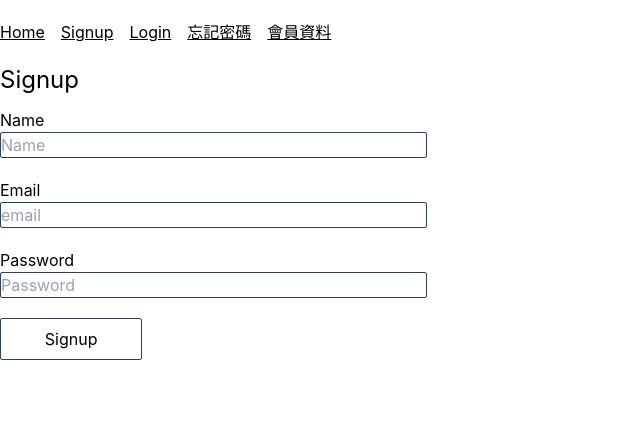
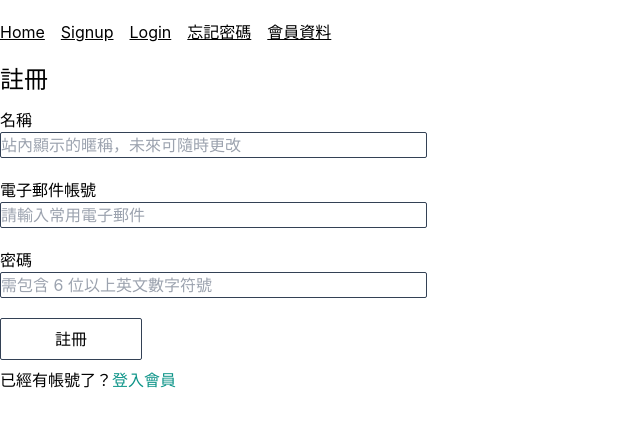
Before and after one commit to yachuh/easysplit, a React (Create React App) app: page /signup in a window 1280 px wide. Shown: the top 426 px of the page, without its empty margins (0-640 px from the left). Built offline with nearby package versions, Linux system fonts and the light colour scheme.

Commit message:
login and signup refactor

```diff
--- a/src/App.js
+++ b/src/App.js
@@ -5,7 +5,7 @@ import SignupPage from "./pages/SignupPage";
 import LoginPage from "./pages/LoginPage";
 import AccountActivationPage from "./pages/AccountActivationPage";
 import ForgetPwdPage from "./pages/ForgetPwdPage";
-import UserProfilePage from "./pages/UserProfilePage";
+import ProfilePage from "./pages/ProfilePage";
 
 function App() {
   return (
@@ -20,7 +20,7 @@ function App() {
         <Route path="/login" element={<LoginPage />} />
         <Route path="/signup" element={<SignupPage />} />
         <Route path="/ForgetPassword" element={<ForgetPwdPage />} />
-        <Route path="/UserProfile" element={<UserProfilePage />} />
+        <Route path="/profile" element={<ProfilePage />} />
       </Routes>
     </div>
   );
--- a/src/components/Login.js
+++ b/src/components/Login.js
@@ -1,142 +1,90 @@
 import axios from 'axios';
-import { useForm } from "react-hook-form";
+import { useForm } from 'react-hook-form';
+import { useNavigate, Link } from 'react-router-dom';
+import { loginApi } from '../utils/api';
 
 export const Login = () => {
-    const { register, handleSubmit, formState: { errors } } = useForm({
+    const {
+        register,
+        handleSubmit,
+        formState: { errors }
+    } = useForm({
         defaultValues: {
             Account: '',
             Password: ''
         }
     });
-    const onSubmit = data => {
-        console.log(data);
 
-        const {
-            Account,
-            Password
-        } = data;
+    let navigate = useNavigate();
 
-        axios
-            .post(`https://easysplit.rocket-coding.com/api/User/Login`,
-                {
-                    "Account": Account,
-                    "Password": Password.trim()
-                })
-            .then(res => {
-                console.log(res);
-                console.log("登入成功");
-            })
-            .catch(err => {
-                console.log(err);
-            });
+    const onSubmit = async data => {
+        console.log('form data', data);
 
-
-        //     var myHeaders = new Headers();
-        //     myHeaders.append("Content-Type", "application/json");
-
-        //     var raw = JSON.stringify({
-        //         "Name": "Dora",
-        //         "Account": "poyuhq@gmail.com",
-        //         "Password": "VV778899"
-        //     });
-
-        //     var requestOptions = {
-        //         method: 'POST',
-        //         headers: myHeaders,
-        //         body: raw,
-        //         redirect: 'follow'
-        //     };
-
-        //     fetch("https://easysplit.rocket-coding.com/api/user/SignUp", requestOptions)
-        //         .then(response => response.text())
-        //         .then(result => console.log(result))
-        //         .catch(error => console.log('error', error));
+        try {
+            const res = await loginApi(data);
+            const { Status: status, Message: message } = res.data;
+            console.log(data);
+            if (!status) { // 登入失敗
+                alert(message);
+            } else { // 登入成功
+                console.log(message);
+                navigate('/profile');
+            }
+        } catch (err) {
+            console.log(err);
+        }
     }
-
-    // const {
-    //     regsiter,
-    //     formState: { errors },
-    //     getValues,
-    //     handleSubmit
-    // } = useForm({
-    //     defaultValues: {
-    //         name:'',
-    //         email:'',
-    //         password:''
-    //     }
-    // });
 
     return (
         <div>
-            <h2 className="text-2xl mb-3">Login</h2>
-            <form
-                className="flex flex-col w-1/3"
-                onSubmit={handleSubmit(onSubmit)}>
-                <label
-                    htmlFor="Account">
-                    Email
-                </label>
+            <h2 className="text-2xl mb-3">登入</h2>
+            <form className="flex flex-col w-1/3" onSubmit={handleSubmit(onSubmit)}>
+                {/* Email */}
+                <label htmlFor="account">電子郵件</label>
                 <input
+                    id="account"
                     className="mb-3 border border-slate-700 rounded-sm"
                     type="email"
-                    placeholder="email"
-                    {...register("Account",
-                        {
-                            required: {
-                                value: true,
-                                message: '請輸入資料內容!'
-                            },
-                            pattern: {
-                                value: /^\S+@\S+$/i,
-                                message: "格式有誤!"
-                            }
+                    placeholder="請輸入你的會員電子郵件"
+                    {...register('account', {
+                        required: '此為必填欄位',
+                        pattern: {
+                            value: /^\S+@\S+$/i,
+                            message: '電子郵件格式有誤，請重新確認'
                         }
-                    )}
+                    })}
                 />
-                <p
-                    className="text-xs mb-2 text-rose-600">
-                    {errors.Account?.message}
-                </p>
-                <label
-                    htmlFor="Password">
-                    Password
-                </label>
+                <p className="text-xs mb-2 text-rose-600">{errors.Account?.message}</p>
+                {/* 密碼 */}
+                <label htmlFor="password">密碼</label>
+
                 <input
+                    id="password"
                     className="mb-3 border border-slate-700 rounded-sm"
                     type="password"
-                    placeholder="Password"
-                    {...register("Password",
-                        {
-                            required: {
-                                value: true,
-                                message: '請輸入資料內容!'
-                            },
-                            minLength: {
-                                value: 8,
-                                message: "密碼長度至少6位字元"
-                            }
+                    placeholder="請輸入密碼"
+                    {...register('password', {
+                        required: {
+                            value: true,
+                            message: '此為必填欄位'
+                        },
+                        minLength: {
+                            value: 6,
+                            message: '密碼長度至少6位字元'
                         }
-                    )} />
+                    })}
+                />
                 <p className="text-xs mb-2 text-rose-600">{errors.Password?.message}</p>
-
+                {/* 確認 BTN */}
                 <input
                     className="p-2 border border-slate-700 rounded-sm w-1/3"
-                    value="Login"
-                    type="submit" />
+                    type="submit"
+                    value="登入"
+                />
             </form>
-
-            {/* <form>
-                <div>Name
-                    <input type="text" className="ml-2 mb-3 border border-slate-700 rounded-sm"/>
-                </div>
-                <div>Email
-                    <input type="email" className="ml-2 mb-3 border border-slate-700 rounded-sm"/>
-                </div>
-                <div>Password
-                    <input type="password" className="ml-2 mb-3 border border-slate-700 rounded-sm"/>
-                </div>
-                <input type="submit" value="Signup" className="p-2 border border-slate-700 rounded-sm"/>
-            </form> */}
+            <div className='mt-2'>
+                <p>還沒有帳號嗎？<Link className="text-teal-600" to="/signup">註冊會員</Link></p>
+            </div>
         </div>
     );
 }
--- a/src/components/Nav.js
+++ b/src/components/Nav.js
@@ -16,7 +16,7 @@ const Nav = () => {
                 <Link to="/ForgetPassword">忘記密碼</Link>
             </li>
             <li>
-                <Link to="/UserProfile">會員資料</Link>
+                <Link to="/profile">會員資料</Link>
             </li>
         </nav>
     );
--- a/src/components/UserProfile.js
+++ b/src/components/Profile.js
@@ -1,7 +1,7 @@
 import axios from 'axios';
 import { useForm } from "react-hook-form";
 
-export const UserProfile = () => {
+export const Profile = () => {
     const { register, handleSubmit, formState: { errors } } = useForm({
         defaultValues: {
             Name: '',
--- a/src/components/Signup.js
+++ b/src/components/Signup.js
@@ -1,164 +1,105 @@
-import axios from 'axios';
-import { useForm } from "react-hook-form";
+import { useForm } from 'react-hook-form';
+import { Link } from 'react-router-dom';
+import { signupApi } from '../utils/api';
+
 
 export const Signup = () => {
 
-    const { register, handleSubmit, formState: { errors } } = useForm({
+    const {
+        register,
+        handleSubmit,
+        formState: { errors }
+    } = useForm({
         defaultValues: {
             Name: '',
             Account: '',
             Password: ''
         }
     });
-    const onSubmit = data => {
+
+    const onSubmit = async data => {
+        console.log('form data', data);
+
+        try {
+            const res = await signupApi(data);
+            const { Status: status, Message: message } = res.data;
             console.log(data);
-
-        const {
-            Name,
-            Account,
-            Password
-        } = data;
-
-        axios
-            .post(`https://easysplit.rocket-coding.com/api/User/SignUp`,
-                {
-                    "Name": Name.trim(),
-                    "Account": Account,
-                    "Password": Password.trim()
-                })
-            .then(res => {
-                console.log(res);
-                console.log("註冊成功");
-            })
-            .catch(err => {
+            if (!status) { // 註冊失敗
+                alert(message);
+            } else { // 註冊成功
+                alert(message);
+            }
+        } catch (err) {
             console.log(err);
-            });
-
-
-        //     var myHeaders = new Headers();
-        //     myHeaders.append("Content-Type", "application/json");
-
-        //     var raw = JSON.stringify({
-        //         "Name": "Dora",
-        //         "Account": "poyuhq@gmail.com",
-        //         "Password": "VV778899"
-        //     });
-
-        //     var requestOptions = {
-        //         method: 'POST',
-        //         headers: myHeaders,
-        //         body: raw,
-        //         redirect: 'follow'
-        //     };
-
-        //     fetch("https://easysplit.rocket-coding.com/api/user/SignUp", requestOptions)
-        //         .then(response => response.text())
-        //         .then(result => console.log(result))
-        //         .catch(error => console.log('error', error));
         }
-
-    // const {
-    //     regsiter,
-    //     formState: { errors },
-    //     getValues,
-    //     handleSubmit
-    // } = useForm({
-    //     defaultValues: {
-    //         name:'',
-    //         email:'',
-    //         password:''
-    //     }
-    // });
+    }
 
     return (
         <div>
-            <h2 className="text-2xl mb-3">Signup</h2>
-            <form
-                className="flex flex-col w-1/3"
-                onSubmit={handleSubmit(onSubmit)}>
+            <h2 className="text-2xl mb-3">註冊</h2>
+            <form className="flex flex-col w-1/3" onSubmit={handleSubmit(onSubmit)}>
+                {/* 名稱 */}
                 <label
                     htmlFor="Name">
-                    Name
+                    名稱
                 </label>
                 <input
+                    id='Name'
                     className="mb-3 border border-slate-700 rounded-sm"
                     type="text"
-                    placeholder="Name"
-                    {...register("Name", {
-                        required: {
-                            value: true,
-                            message: '請輸入您的姓名!'
-                        }
-                    })} />
-                <p
-                    className="text-xs mb-2 text-rose-600">
-                    {errors.Name?.message}
-                </p>
+                    placeholder="站內顯示的暱稱，未來可隨時更改"
+                    {...register('name', { required: '此為必填欄位' })}
+                />
+                <p className="text-xs mb-2 text-rose-600">{errors.Name?.message}</p>
+                {/* Email */}
                 <label
                     htmlFor="Account">
-                    Email
+                    電子郵件帳號
                 </label>
                 <input
                     className="mb-3 border border-slate-700 rounded-sm"
                     type="email"
-                    placeholder="email"
-                    {...register("Account",
-                        {
-                            required: {
-                                value: true,
-                                message: '請輸入資料內容!'
-                            },
+                    placeholder="請輸入常用電子郵件"
+                    {...register("account", {
+                        required: "此為必填欄位",
                         pattern: {
                             value: /^\S+@\S+$/i,
-                                message: "格式有誤!"
+                            message: "電子郵件格式有誤，請重新確認"
                         }
-                        }
-                    )}
+                    })}
                 />
-                <p
-                    className="text-xs mb-2 text-rose-600">
-                    {errors.Account?.message}
-                </p>
+                <p className="text-xs mb-2 text-rose-600">{errors.Account?.message}</p>
+                {/* 密碼 */}
                 <label
                     htmlFor="Password">
-                    Password
+                    密碼
                 </label>
                 <input
                     className="mb-3 border border-slate-700 rounded-sm"
                     type="password"
-                    placeholder="Password"
-                    {...register("Password",
-                        {
+                    placeholder="需包含 6 位以上英文數字符號"
+                    {...register("password", {
                         required: {
                             value: true,
-                                message: '請輸入資料內容!'
+                            message: '此為必填欄位'
                         },
                         minLength: {
-                                value: 8,
-                                message: "密碼長度至少6位字元"
+                            value: 6,
+                            message: "密碼需包含 6 位以上英文、數字或符號"
                         }
-                        }
-                    )} />
+                    })}
+                />
                 <p className="text-xs mb-2 text-rose-600">{errors.Password?.message}</p>
-
+                {/* 確認 BTN */}
                 <input
                     className="p-2 border border-slate-700 rounded-sm w-1/3"
-                    value="Signup"
-                    type="submit" />
+                    type="submit"
+                    value="註冊"
+                />
             </form>
-
-            {/* <form>
-                <div>Name
-                    <input type="text" className="ml-2 mb-3 border border-slate-700 rounded-sm"/>
+            <div className='mt-2'>
+                <p>已經有帳號了？<Link className="text-teal-600" to="/login">登入會員</Link></p>
             </div>
-                <div>Email
-                    <input type="email" className="ml-2 mb-3 border border-slate-700 rounded-sm"/>
-                </div>
-                <div>Password
-                    <input type="password" className="ml-2 mb-3 border border-slate-700 rounded-sm"/>
-                </div>
-                <input type="submit" value="Signup" className="p-2 border border-slate-700 rounded-sm"/>
-            </form> */}
         </div>
     );
 }
--- /dev/null
+++ b/src/utils/api.js
@@ -0,0 +1,20 @@
+import axios from "axios";
+
+const baseAPIEndpoint = 'https://easysplit.rocket-coding.com/api';
+axios.defaults.baseURL = baseAPIEndpoint;
+
+const SINGN_UP = '/User/SignUp';
+const LOGIN = '/User/Login';
+
+const postApi = (url, payload) => axios.post(url, payload);
+export const signupApi = ({ name, account, password }) => postApi(SINGN_UP,
+    {
+        Name: name.trim(),
+        Account: account,
+        Password: password.trim()
+    });
+export const loginApi = ({ account, password }) => postApi(LOGIN,
+    {
+        Account: account,
+        Password: password.trim()
+    });
```
Also changed, not shown: src/pages/ProfilePage.js (added, +9 -0 lines), src/pages/UserProfilePage.js (deleted, +0 -9 lines). Lines whose indentation alone changed are shown as unchanged.
